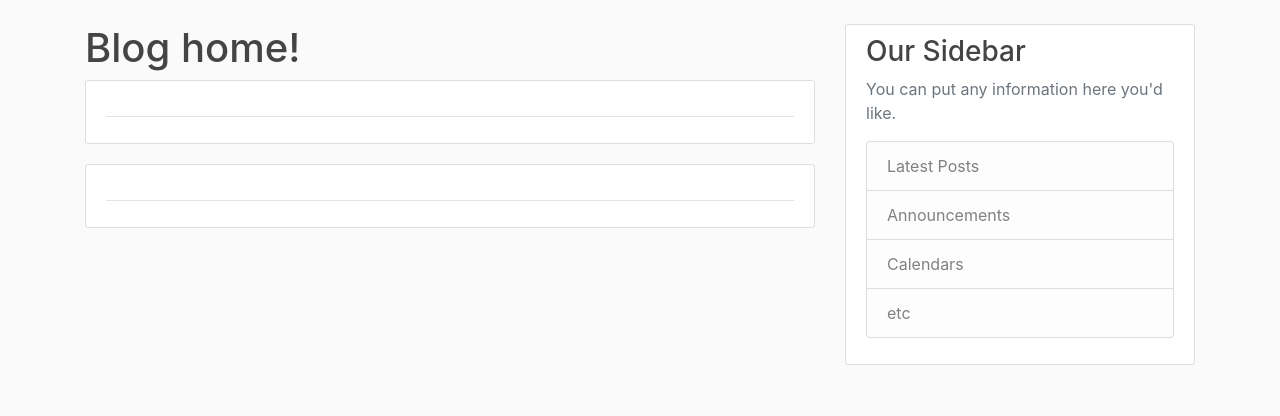
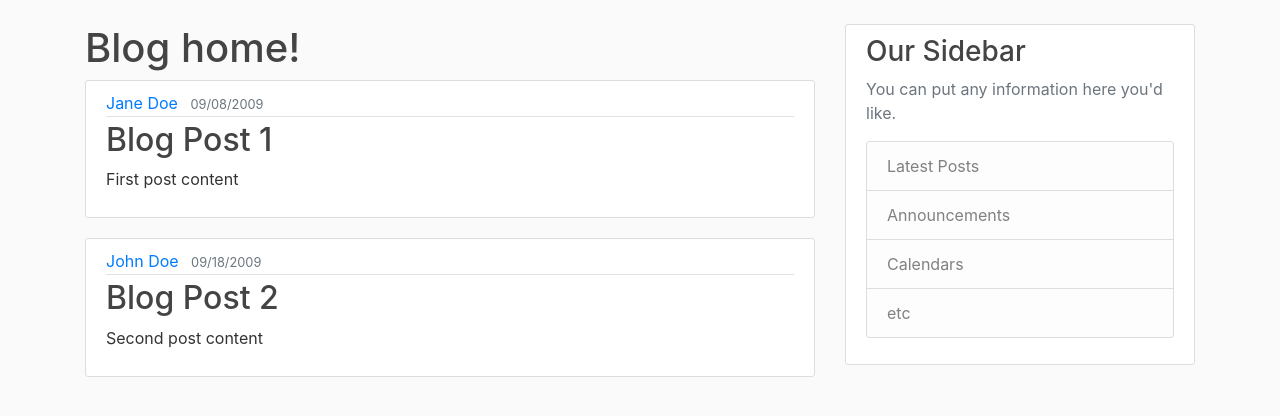
Before and after one commit to mpa-mxiang/django-blog, a Django app: page / in a window 1280 px wide. Shown: the part 56-472 px from the top of the page. Run offline with Django 4.2, Linux system fonts and the light colour scheme; some libraries are stand-ins or nearby versions.

Commit message:
fix posts not show issue

```diff
--- a/blog_app/blog/templates/blog/home.html
+++ b/blog_app/blog/templates/blog/home.html
@@ -5,11 +5,11 @@
     <article class="media content-section">
         <div class="media-body">
         <div class="article-metadata">
-            <a class="mr-2" href="#">{{ post.author }}</a>
-            <small class="text-muted">{{ post.date_posted }}</small>
+            <a class="mr-2" href="#">{{ p.author }}</a>
+            <small class="text-muted">{{ p.date_posted }}</small>
         </div>
-        <h2><a class="article-title" href="#">{{ post.title }}</a></h2>
-        <p class="article-content">{{ post.content }}</p>
+        <h2><a class="article-title" href="#">{{ p.title }}</a></h2>
+        <p class="article-content">{{ p.content }}</p>
         </div>
     </article>
 {% endfor %}
```
